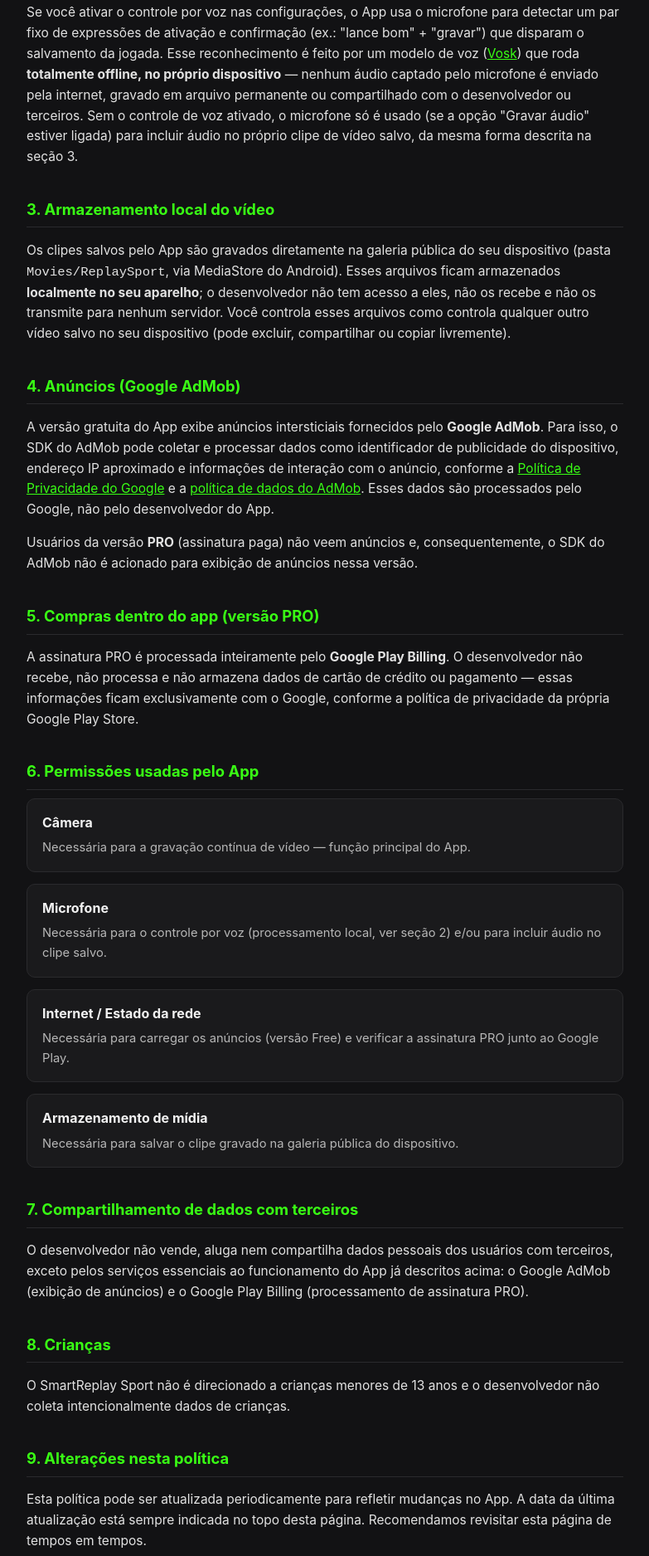
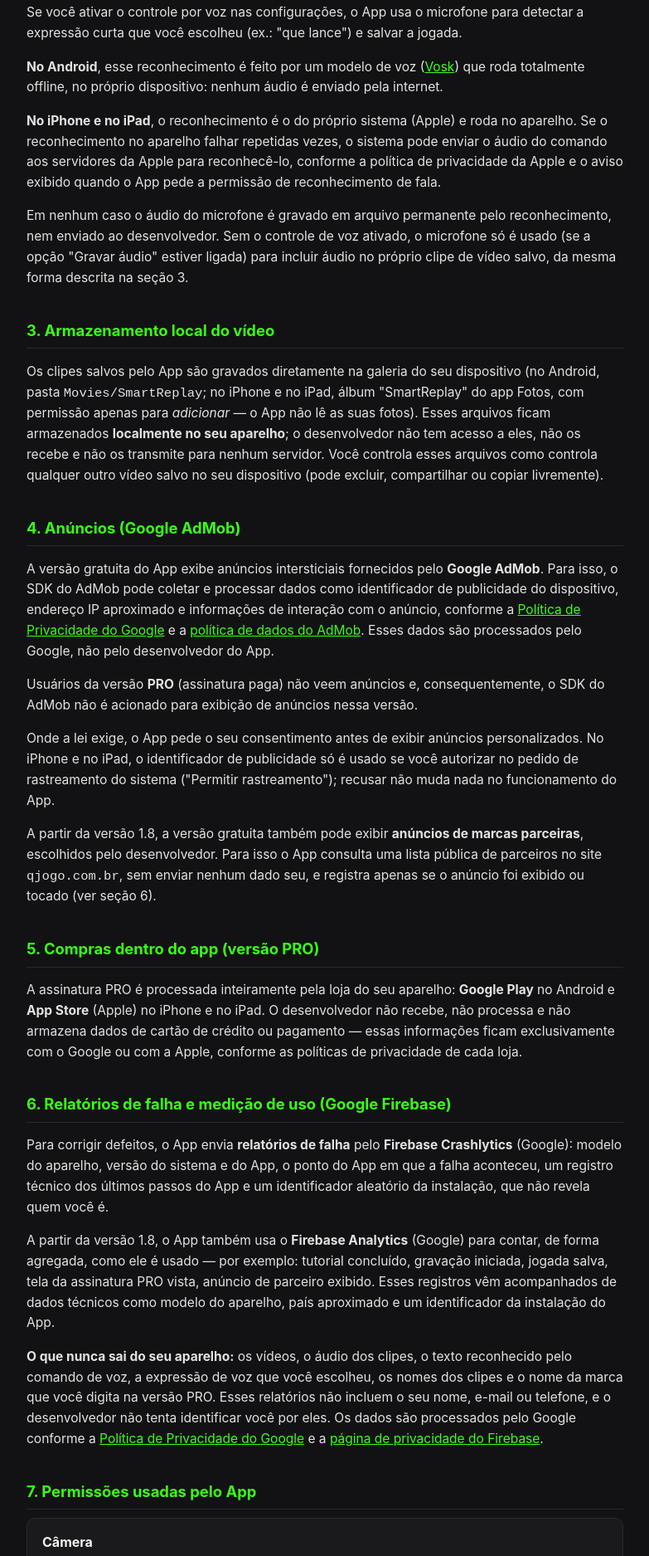
Before and after one commit to edwardborba/smartreplay-privacy, a plain HTML site: page index.html in a window 1280 px wide. Shown: the part 554-2429 px from the top of the page at 83% size, without its empty margins (248-1031 px from the left). Drawn offline with Linux system fonts and the light colour scheme.

Commit message:
Política de privacidade: iPhone, relatórios de falha (Crashlytics), medição de uso e marcas parceiras
Co-Authored-By: Claude Fable 5.2 <noreply@anthropic.com>

```diff
--- a/index.html
+++ b/index.html
@@ -87,7 +87,7 @@
   <header>
     <span class="badge">SmartReplay Sport</span>
     <h1>Política de Privacidade</h1>
-    <p>Última atualização: 30 de junho de 2026</p>
+    <p>Última atualização: 15 de novembro de 2026</p>
   </header>
 
   <p>
@@ -108,20 +108,31 @@
   <h2>2. Microfone e comando de voz</h2>
   <p>
     Se você ativar o controle por voz nas configurações, o App usa o microfone para detectar
-    um par fixo de expressões de ativação e confirmação (ex.: "lance bom" + "gravar") que
-    disparam o salvamento da jogada. Esse reconhecimento é feito por um modelo de voz
+    a expressão curta que você escolheu (ex.: "que lance") e salvar a jogada.
+  </p>
+  <p>
+    <strong>No Android</strong>, esse reconhecimento é feito por um modelo de voz
     (<a href="https://alphacephei.com/vosk/" target="_blank" rel="noopener">Vosk</a>) que roda
-    <strong>totalmente offline, no próprio dispositivo</strong> — nenhum áudio captado pelo
-    microfone é enviado pela internet, gravado em arquivo permanente ou compartilhado com o
-    desenvolvedor ou terceiros. Sem o controle de voz ativado, o microfone só é usado (se a
+    totalmente offline, no próprio dispositivo: nenhum áudio é enviado pela internet.
+  </p>
+  <p>
+    <strong>No iPhone e no iPad</strong>, o reconhecimento é o do próprio sistema (Apple) e roda
+    no aparelho. Se o reconhecimento no aparelho falhar repetidas vezes, o sistema pode enviar o
+    áudio do comando aos servidores da Apple para reconhecê-lo, conforme a política de
+    privacidade da Apple e o aviso exibido quando o App pede a permissão de reconhecimento de fala.
+  </p>
+  <p>
+    Em nenhum caso o áudio do microfone é gravado em arquivo permanente pelo reconhecimento,
+    nem enviado ao desenvolvedor. Sem o controle de voz ativado, o microfone só é usado (se a
     opção "Gravar áudio" estiver ligada) para incluir áudio no próprio clipe de vídeo salvo,
     da mesma forma descrita na seção 3.
   </p>
 
   <h2>3. Armazenamento local do vídeo</h2>
   <p>
-    Os clipes salvos pelo App são gravados diretamente na galeria pública do seu dispositivo
-    (pasta <code>Movies/ReplaySport</code>, via MediaStore do Android). Esses arquivos ficam
+    Os clipes salvos pelo App são gravados diretamente na galeria do seu dispositivo (no Android,
+    pasta <code>Movies/SmartReplay</code>; no iPhone e no iPad, álbum "SmartReplay" do app Fotos,
+    com permissão apenas para <em>adicionar</em> — o App não lê as suas fotos). Esses arquivos ficam
     armazenados <strong>localmente no seu aparelho</strong>; o desenvolvedor não tem acesso a
     eles, não os recebe e não os transmite para nenhum servidor. Você controla esses arquivos
     como controla qualquer outro vídeo salvo no seu dispositivo (pode excluir, compartilhar ou
@@ -144,16 +155,52 @@
     Usuários da versão <strong>PRO</strong> (assinatura paga) não veem anúncios e,
     consequentemente, o SDK do AdMob não é acionado para exibição de anúncios nessa versão.
   </p>
+  <p>
+    Onde a lei exige, o App pede o seu consentimento antes de exibir anúncios personalizados. No
+    iPhone e no iPad, o identificador de publicidade só é usado se você autorizar no pedido de
+    rastreamento do sistema ("Permitir rastreamento"); recusar não muda nada no funcionamento do App.
+  </p>
+  <p>
+    A partir da versão 1.8, a versão gratuita também pode exibir <strong>anúncios de marcas
+    parceiras</strong>, escolhidos pelo desenvolvedor. Para isso o App consulta uma lista pública de
+    parceiros no site <code>qjogo.com.br</code>, sem enviar nenhum dado seu, e registra apenas se
+    o anúncio foi exibido ou tocado (ver seção 6).
+  </p>
 
   <h2>5. Compras dentro do app (versão PRO)</h2>
   <p>
-    A assinatura PRO é processada inteiramente pelo <strong>Google Play Billing</strong>. O
-    desenvolvedor não recebe, não processa e não armazena dados de cartão de crédito ou
-    pagamento — essas informações ficam exclusivamente com o Google, conforme a política de
-    privacidade da própria Google Play Store.
+    A assinatura PRO é processada inteiramente pela loja do seu aparelho: <strong>Google Play</strong>
+    no Android e <strong>App Store</strong> (Apple) no iPhone e no iPad. O desenvolvedor não recebe,
+    não processa e não armazena dados de cartão de crédito ou pagamento — essas informações ficam
+    exclusivamente com o Google ou com a Apple, conforme as políticas de privacidade de cada loja.
   </p>
 
-  <h2>6. Permissões usadas pelo App</h2>
+  <h2>6. Relatórios de falha e medição de uso (Google Firebase)</h2>
+  <p>
+    Para corrigir defeitos, o App envia <strong>relatórios de falha</strong> pelo
+    <strong>Firebase Crashlytics</strong> (Google): modelo do aparelho, versão do sistema e do App,
+    o ponto do App em que a falha aconteceu, um registro técnico dos últimos passos do App e um
+    identificador aleatório da instalação, que não revela quem você é.
+  </p>
+  <p>
+    A partir da versão 1.8, o App também usa o <strong>Firebase Analytics</strong> (Google) para
+    contar, de forma agregada, como ele é usado — por exemplo: tutorial concluído, gravação
+    iniciada, jogada salva, tela da assinatura PRO vista, anúncio de parceiro exibido. Esses
+    registros vêm acompanhados de dados técnicos como modelo do aparelho, país aproximado e um
+    identificador da instalação do App.
+  </p>
+  <p>
+    <strong>O que nunca sai do seu aparelho:</strong> os vídeos, o áudio dos clipes, o texto reconhecido
+    pelo comando de voz, a expressão de voz que você escolheu, os nomes dos clipes e o nome da marca que
+    você digita na versão PRO. Esses relatórios não incluem o seu nome, e-mail ou telefone, e o
+    desenvolvedor não tenta identificar você por eles. Os dados são processados pelo Google
+    conforme a <a href="https://policies.google.com/privacy" target="_blank" rel="noopener">Política
+    de Privacidade do Google</a> e a
+    <a href="https://firebase.google.com/support/privacy" target="_blank" rel="noopener">página de
+    privacidade do Firebase</a>.
+  </p>
+
+  <h2>7. Permissões usadas pelo App</h2>
   <div class="card">
     <h3>Câmera</h3>
     <p>Necessária para a gravação contínua de vídeo — função principal do App.</p>
@@ -164,34 +211,39 @@
   </div>
   <div class="card">
     <h3>Internet / Estado da rede</h3>
-    <p>Necessária para carregar os anúncios (versão Free) e verificar a assinatura PRO junto ao Google Play.</p>
+    <p>Necessária para carregar os anúncios (versão Free), verificar a assinatura PRO junto à loja, avisar de versão nova e enviar os relatórios da seção 6.</p>
   </div>
   <div class="card">
-    <h3>Armazenamento de mídia</h3>
-    <p>Necessária para salvar o clipe gravado na galeria pública do dispositivo.</p>
+    <h3>Galeria / Fotos</h3>
+    <p>Necessária para salvar o clipe gravado na galeria do dispositivo (no iPhone, só para adicionar).</p>
+  </div>
+  <div class="card">
+    <h3>Reconhecimento de fala (iPhone e iPad)</h3>
+    <p>Pedida apenas se você ativar o controle por voz (ver seção 2).</p>
   </div>
 
-  <h2>7. Compartilhamento de dados com terceiros</h2>
+  <h2>8. Compartilhamento de dados com terceiros</h2>
   <p>
     O desenvolvedor não vende, aluga nem compartilha dados pessoais dos usuários com terceiros,
     exceto pelos serviços essenciais ao funcionamento do App já descritos acima: o Google AdMob
-    (exibição de anúncios) e o Google Play Billing (processamento de assinatura PRO).
+    (exibição de anúncios), o Google Firebase (relatórios de falha e medição de uso) e as lojas
+    Google Play e App Store (processamento da assinatura PRO).
   </p>
 
-  <h2>8. Crianças</h2>
+  <h2>9. Crianças</h2>
   <p>
     O SmartReplay Sport não é direcionado a crianças menores de 13 anos e o desenvolvedor não
     coleta intencionalmente dados de crianças.
   </p>
 
-  <h2>9. Alterações nesta política</h2>
+  <h2>10. Alterações nesta política</h2>
   <p>
     Esta política pode ser atualizada periodicamente para refletir mudanças no App. A data da
     última atualização está sempre indicada no topo desta página. Recomendamos revisitar esta
     página de tempos em tempos.
   </p>
 
-  <h2>10. Contato</h2>
+  <h2>11. Contato</h2>
   <p>
     Dúvidas sobre esta política ou sobre o tratamento de dados no SmartReplay Sport podem ser
     enviadas para
```
